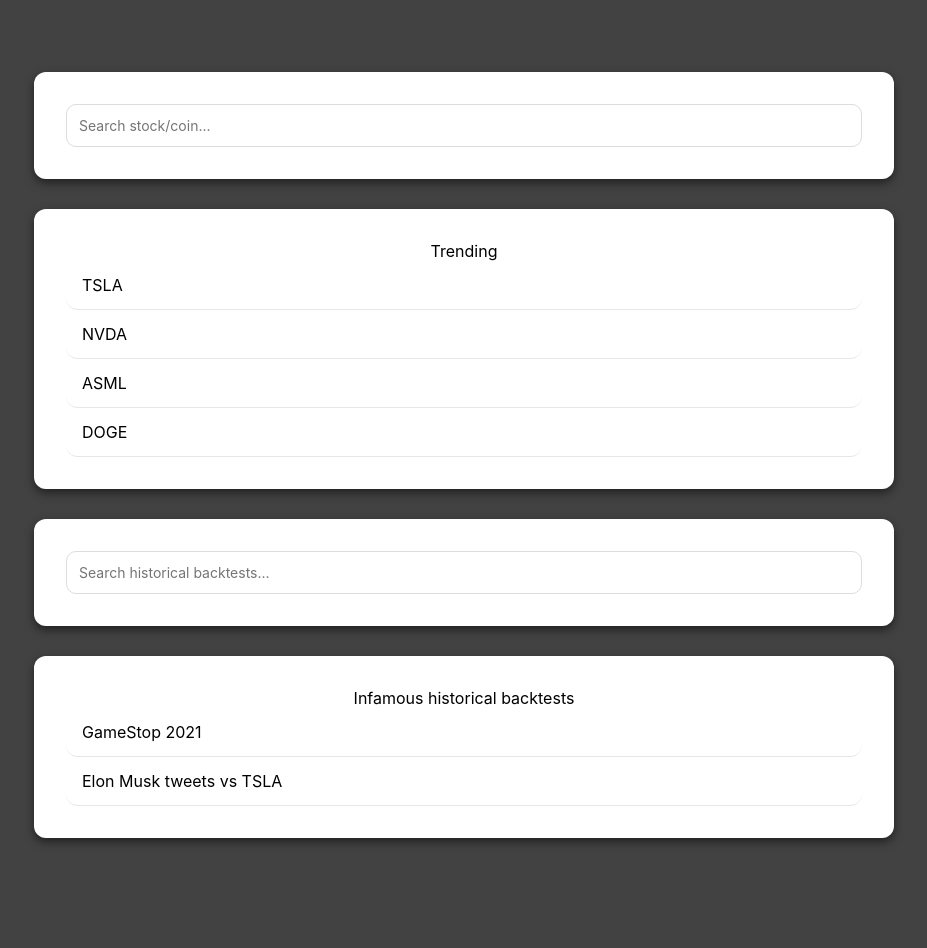
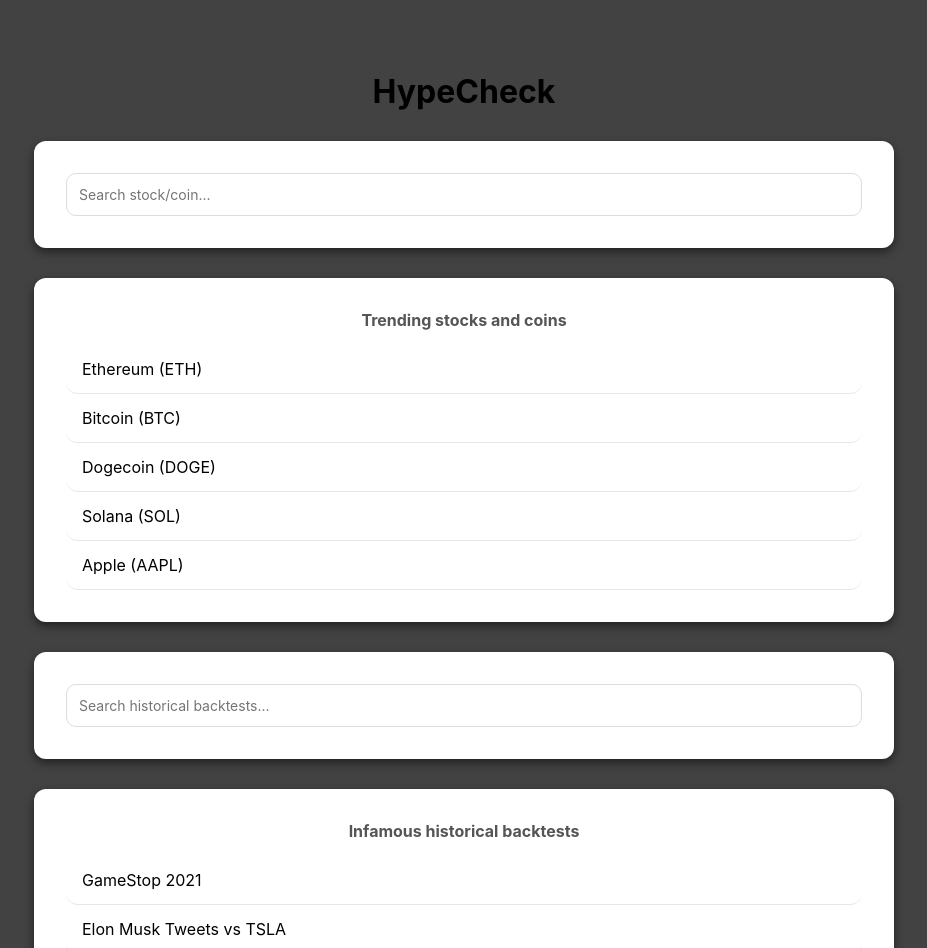
Before and after one commit to Cwx-21/TIC2003, a React (Vite) app in the folder apps/web/: page / in a window 1280 px wide. Shown: the top 948 px of the page, without its empty margins (176-1103 px from the left). Before the commit the page ends 910 px from the top, so only its background shows below. Built offline with nearby package versions, Linux system fonts and the light colour scheme.

Commit message:
frontend: search and refining
- search functions for market and backtest
- display randomised top 5 ( to be changed next time)
- random generated mock data
- used more data for graph, removed points to have cleaner graph
- separated section cards for market and backtest
-

```diff
--- a/apps/web/src/App.jsx
+++ b/apps/web/src/App.jsx
@@ -1,34 +1,62 @@
 import { useState } from 'react'
 import './App.css'
 import SearchBar from "./components/SearchBar";
-import SectionCard from "./components/SectionCard";
+import SectionCardStock from "./components/SectionCardStock";
+import SectionCardBacktest from "./components/SectionCardBacktest";
 import Chart from "./components/Chart";
-import { stockData } from "./data/mockData";
+import { stockData, backtestData } from "./data/mockData";
 
 function App() {
   const [selectedStock, setSelectedStock] = useState(null);
   const [selectedBacktest, setSelectedBacktest] = useState(null);
+	const [searchStock, setSearchStock] = useState("");
+	const [searchBacktest, setSearchBacktest] = useState("");
 
-  const stockList = Object.keys(stockData);
+  //search stock
+  const filteredStocks = stockData.filter((item) => {
+		return (item.name.toLowerCase().includes(searchStock.toLowerCase()) ||
+				  item.symbol.toLowerCase().includes(searchStock.toLowerCase()));
+  });
+
+  //search backtest
+	const filteredBacktests = backtestData.filter((item) => {
+		return item.name.toLowerCase().includes(searchBacktest.toLowerCase());
+  });
+
+  let displayedStocks;
+
+  if (searchStock === "") {
+    const shuffle = [...stockData].sort(() => 0.5 - Math.random());
+    displayedStocks = shuffle.slice(0, 5);
+  } else {
+    displayedStocks = filteredStocks;
+  }
+
+  const displayedBacktests = searchBacktest === "" ? filteredBacktests.slice(0, 5) : filteredBacktests;
 
   return (
     <div className="page-container">
+      <h1 text-align="center">HypeCheck</h1>
       {selectedStock === null ? (
       <>
         {/*Stock/Coin Search*/}
-        <SearchBar placeholder="Search stock/coin..." />
+          <SearchBar
+            placeholder="Search stock/coin..."
+            searchTerm={searchStock}
+            setSearchTerm={setSearchStock}
+          />
 
         {/* Trending Section */}
-        <SectionCard
-          title="Trending"
-          items={stockList}
+        <SectionCardStock
+          title={"Trending stocks and coins"}
+          items={displayedStocks}
           onItemClick={setSelectedStock}
         />
       </>
       ) : (
         <>
           <Chart
-              stockName={selectedStock}
+              stock={selectedStock}
               onBack={() => setSelectedStock(null)}
           />
         </>
@@ -37,19 +65,23 @@
       {selectedBacktest === null ? (
       <>
         {/*Historical Backtest Search*/}
-      <SearchBar placeholder="Search historical backtests..." />
+          <SearchBar
+            placeholder="Search historical backtests..."
+            searchTerm={searchBacktest}
+						setSearchTerm={setSearchBacktest}
+          />
 
         {/* Trending Section */}
-        <SectionCard
+        <SectionCardBacktest
           title="Infamous historical backtests"
-          items={["GameStop 2021", "Elon Musk tweets vs TSLA"]}
+          items={displayedBacktests}
           onItemClick={setSelectedBacktest}
         />
       </>
       ) : (
         <>
           <Chart
-              stockName={selectedBacktest}
+              stock={selectedBacktest}
               onBack={() => setSelectedBacktest(null)}
           />
         </>
--- a/apps/web/src/components/Chart.jsx
+++ b/apps/web/src/components/Chart.jsx
@@ -1,27 +1,28 @@
 import "chart.js/auto";
 import { Line } from "react-chartjs-2";
-import { stockData } from "../data/mockData";
 
-function Chart({ stockName, onBack }) {
+function Chart({ stock, onBack }) {
 
-    const currentStock = stockData[stockName];
-
-    const data = currentStock ? {
-        labels: currentStock.labels,
+    const data = stock ? {
+        labels: stock.labels,
         datasets: [
             {
                 label: "Price",
-                data: currentStock.price,
-                borderColor: "blue",
-                yAxisID: "priceAxis"
+                data: stock.price,
+				borderColor: "blue",
+				backgroundColor:"blue",
+				yAxisID: "priceAxis",
+				pointRadius: 0
             },
             {
                 label: "Sentiment",
-                data: currentStock.sentiment,
-                borderColor: "red",
-                yAxisID: "sentimentAxis"
-            }
-        ]
+                data: stock.sentiment,
+				borderColor: "green",
+				backgroundColor:"green",
+				yAxisID: "sentimentAxis",
+				pointRadius: 0
+            },
+        ],
     } : null;
 
     const options = {
@@ -34,6 +35,8 @@
 			sentimentAxis: {
 				type: "linear",
 				position: "right",
+				min: -1,
+				max: 1,
 				grid: {
 					drawOnChartArea: false,
 				},
@@ -44,17 +47,11 @@
     return (
 		<div className="card">
 			<div className="chart-header">
-				<h2>
-					{currentStock
-						? `Showing chart for ${stockName}`
-						: `No data found for ${stockName}`}
-				</h2>
-				<button className="back-button" onClick={onBack}>
-					Back
-				</button>
+				<h2> {stock ? `Showing chart for ${stock.symbol}` : `No data found for ${stock.name}`} </h2>
+				<button className="back-button" onClick={onBack}> Back </button>
 			</div>
 
-			{currentStock && <Line data={data} options={options} />}
+			{stock ? (<Line data={data} options={options} />) : <p>No data for this stock</p>}
 		</div>
 	);
 }
--- a/apps/web/src/components/SearchBar.jsx
+++ b/apps/web/src/components/SearchBar.jsx
@@ -1,5 +1,4 @@
-function SearchBar({ placeholder }) {
-
+function SearchBar({ placeholder , searchTerm, setSearchTerm }) {
 
     return (
         <div className="card">
@@ -7,6 +6,8 @@
                 type="text"
                 placeholder={placeholder}
                 className="search-input"
+                value={searchTerm}
+			    onChange={(entry) => setSearchTerm(entry.target.value)}
             />
         </div>
     );
--- a/apps/web/src/components/SectionCard.jsx
+++ /dev/null
@@ -1,20 +0,0 @@
-function SectionCard({ title, items, onItemClick }) {
-
-    return (
-        <div className="card">
-            <div className="cart-title">{title}</div>
-
-            {items.map((item, index) => (
-                <div
-                    key={index}
-                    className="list-item"
-                    onClick={() => onItemClick(item)}
-                >
-                    {item}
-                </div>
-            ))}
-        </div>
-    )
-}
-
-export default SectionCard;
--- /dev/null
+++ b/apps/web/src/components/SectionCardBacktest.jsx
@@ -0,0 +1,19 @@
+function SectionCardStock({ title, items, onItemClick }) {
+	return (
+		<div className="card">
+			<div className="card-title">{title}</div>
+
+			{items.map((item, index) => (
+				<div
+					key={index}
+					className="list-item"
+					onClick={() => onItemClick(item.name)}
+				>
+					{item.name}
+				</div>
+			))}
+		</div>
+	);
+}
+
+export default SectionCardStock;
--- /dev/null
+++ b/apps/web/src/components/SectionCardStock.jsx
@@ -0,0 +1,19 @@
+function SectionCardStock({ title, items, onItemClick }) {
+	return (
+		<div className="card">
+			<div className="card-title">{title}</div>
+
+			{items.map((item, index) => (
+				<div
+					key={index}
+					className="list-item"
+					onClick={() => onItemClick(item)}
+				>
+					{item.name} ({item.symbol})
+				</div>
+			))}
+		</div>
+	);
+}
+
+export default SectionCardStock;
--- a/apps/web/src/data/mockData.js
+++ b/apps/web/src/data/mockData.js
@@ -1,26 +1,118 @@
-export const stockData = {
-	TSLA: {
-		name:"TSLA",
-		labels: ["Mon", "Tue", "Wed", "Thu", "Fri"],
-		price: [100, 104, 102, 110, 108],
-		sentiment: [0.2, 0.5, -0.1, 0.7, 0.3]
+const generateLabels = () => {
+	return Array.from({ length: 250 }, (_, i) => `Day ${i + 1}`);
+};
+
+//generate random price trend
+const generatePrices = (startPrice) => {
+	let prices = [startPrice];
+
+	for (let i = 1; i < 250; i++) {
+		const change = (Math.random() - 0.5) * 10;
+		prices.push(Math.max(1, prices[i - 1] + change));
+	}
+
+	return prices;
+};
+
+const generateSentiment = () => {
+	let sentiment = [0];
+
+	for (let i = 1; i < 250; i++) {
+		const change = (Math.random() - 0.5) * 0.2;
+		let newValue = sentiment[i - 1] + change;
+
+		newValue = Math.max(-1, Math.min(1, newValue));
+
+		sentiment.push(Number(newValue.toFixed(2)));
+	}
+
+	return sentiment;
+};
+
+
+export const stockData = [
+	{
+		name: "Apple",
+		symbol: "AAPL",
+		category: "stock",
+		labels: generateLabels(),
+		price: generatePrices(180),
+		sentiment: generateSentiment()
 	},
-	NVDA: {
-		name:"NVDA",
-		labels: ["Mon", "Tue", "Wed", "Thu", "Fri"],
-		price: [200, 210, 205, 215, 220],
-		sentiment: [0.3, 0.1, 0.4, 0.6, 0.5]
+	{
+		name: "Tesla",
+		symbol: "TSLA",
+		category: "stock",
+		labels: generateLabels(),
+		price: generatePrices(240),
+		sentiment: generateSentiment()
 	},
-	ASML: {
-		name:"ASML",
-		labels: ["Mon", "Tue", "Wed", "Thu", "Fri"],
-		price: [600, 610, 605, 620, 630],
-		sentiment: [0.1, 0.2, -0.2, 0.3, 0.4]
+	{
+		name: "Microsoft",
+		symbol: "MSFT",
+		category: "stock",
+		labels: generateLabels(),
+		price: generatePrices(330),
+		sentiment: generateSentiment()
 	},
-	DOGE: {
-		name:"DOGE",
-		labels: ["Mon", "Tue", "Wed", "Thu", "Fri"],
-		price: [0.1, 0.12, 0.11, 0.13, 0.14],
-		sentiment: [0.6, 0.7, 0.5, 0.8, 0.9]
+	{
+		name: "Amazon",
+		symbol: "AMZN",
+		category: "stock",
+		labels: generateLabels(),
+		price: generatePrices(150),
+		sentiment: generateSentiment()
+	},
+	{
+		name: "Nvidia",
+		symbol: "NVDA",
+		category: "stock",
+		labels: generateLabels(),
+		price: generatePrices(700),
+		sentiment: generateSentiment()
+	},
+		{
+		name: "Bitcoin",
+		symbol: "BTC",
+		category: "coin",
+		labels: generateLabels(),
+		price: generatePrices(62000),
+		sentiment: generateSentiment()
+	},
+	{
+		name: "Ethereum",
+		symbol: "ETH",
+		category: "coin",
+		labels: generateLabels(),
+		price: generatePrices(3200),
+		sentiment: generateSentiment()
+	},
+	{
+		name: "Solana",
+		symbol: "SOL",
+		category: "coin",
+		labels: generateLabels(),
+		price: generatePrices(150),
+		sentiment: generateSentiment()
+	},
+	{
+		name: "Cardano",
+		symbol: "ADA",
+		category: "coin",
+		labels: generateLabels(),
+		price: generatePrices(1.2),
+		sentiment: generateSentiment()
+	},
+	{
+		name: "Dogecoin",
+		symbol: "DOGE",
+		category: "coin",
+		labels: generateLabels(),
+		price: generatePrices(0.15),
+		sentiment: generateSentiment()
 	}
-};
+];
+
+export const backtestData = [
+	{name:"GameStop 2021"}, {name: "Elon Musk Tweets vs TSLA"}
+];
--- a/package.json
+++ b/package.json
@@ -7,12 +7,12 @@
   "scripts": {
     "dev:web": "npm run dev --prefix apps/web",
     "dev:api": "npm run dev --prefix apps/api",
-    "dev:etl": "apps/etl/venv/bin/python apps/etl/main.py",
+    "dev:etl": ".\\apps\\etl\\venv\\Scripts\\python.exe .\\apps\\etl\\main.py",
     "docker:up": "docker-compose up --build",
     "docker:down": "docker-compose down",
     "setup:api": "cd apps/api && npm install",
     "setup:web": "cd apps/web && npm install",
-    "setup:etl": "python3 -m venv apps/etl/venv && apps/etl/venv/bin/pip install -r apps/etl/requirements.txt"
+    "setup:etl": "py -m venv apps/etl/venv && .\\apps\\etl\\venv\\Scripts\\pip.exe install -r .\\apps\\etl\\requirements.txt"
   },
   "keywords": [],
   "author": "",
```
Also changed, not shown: 1 other file (tests, documents, lock files or other folders).
